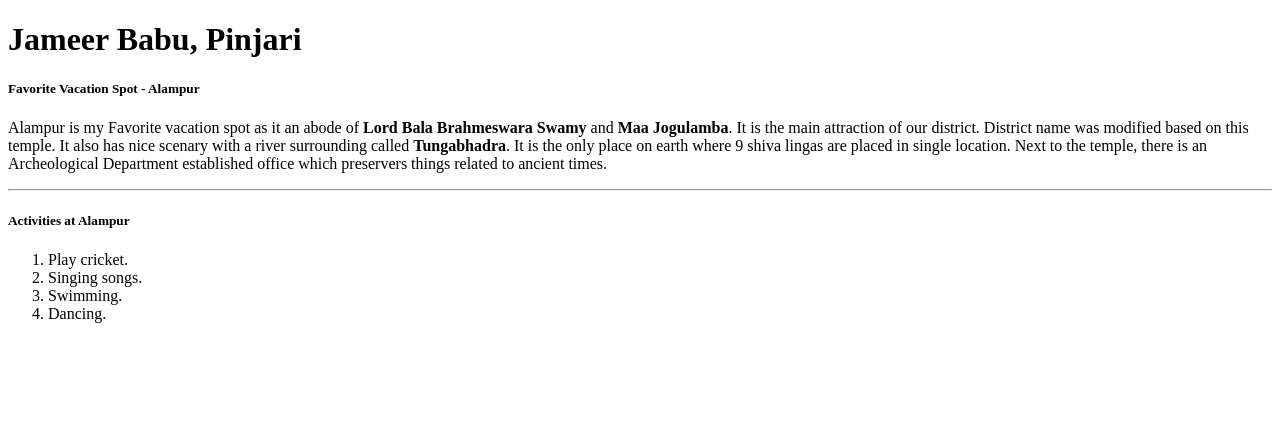
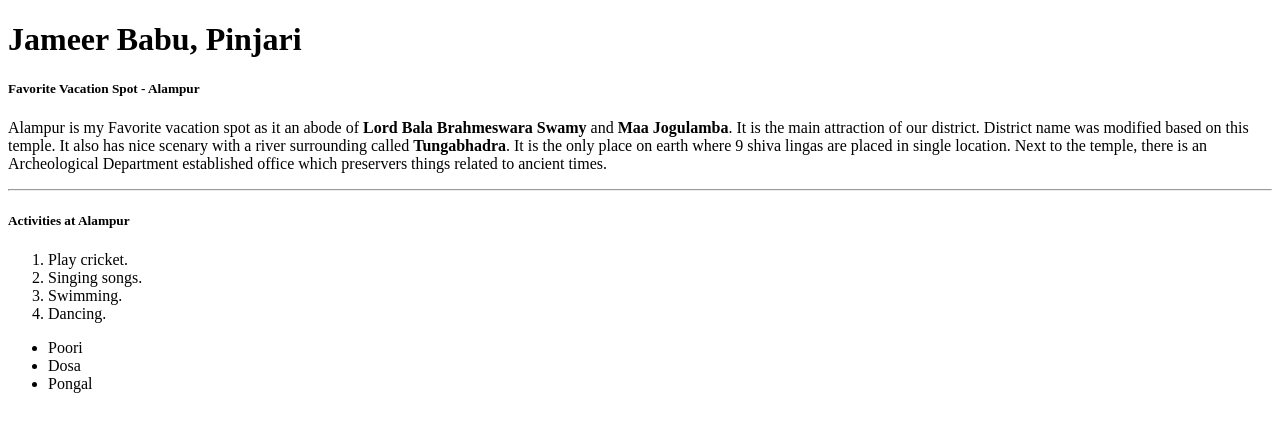
Before and after one commit to 44-563-WebApps-F23/44563-webapps-f23-assignment3-JameerBabu, a plain HTML site: page index.html in a window 1280 px wide. Drawn offline with Linux system fonts and the light colour scheme.

Commit message:
unordered list

```diff
--- a/index.html
+++ b/index.html
@@ -29,5 +29,11 @@
         <li> Dancing. </li>
     </ol>
 
+    <ul>
+        <li>Poori</li>
+        <li>Dosa</li>
+        <li>Pongal</li>
+    </ul>
+
 </body>
 </html>
```
